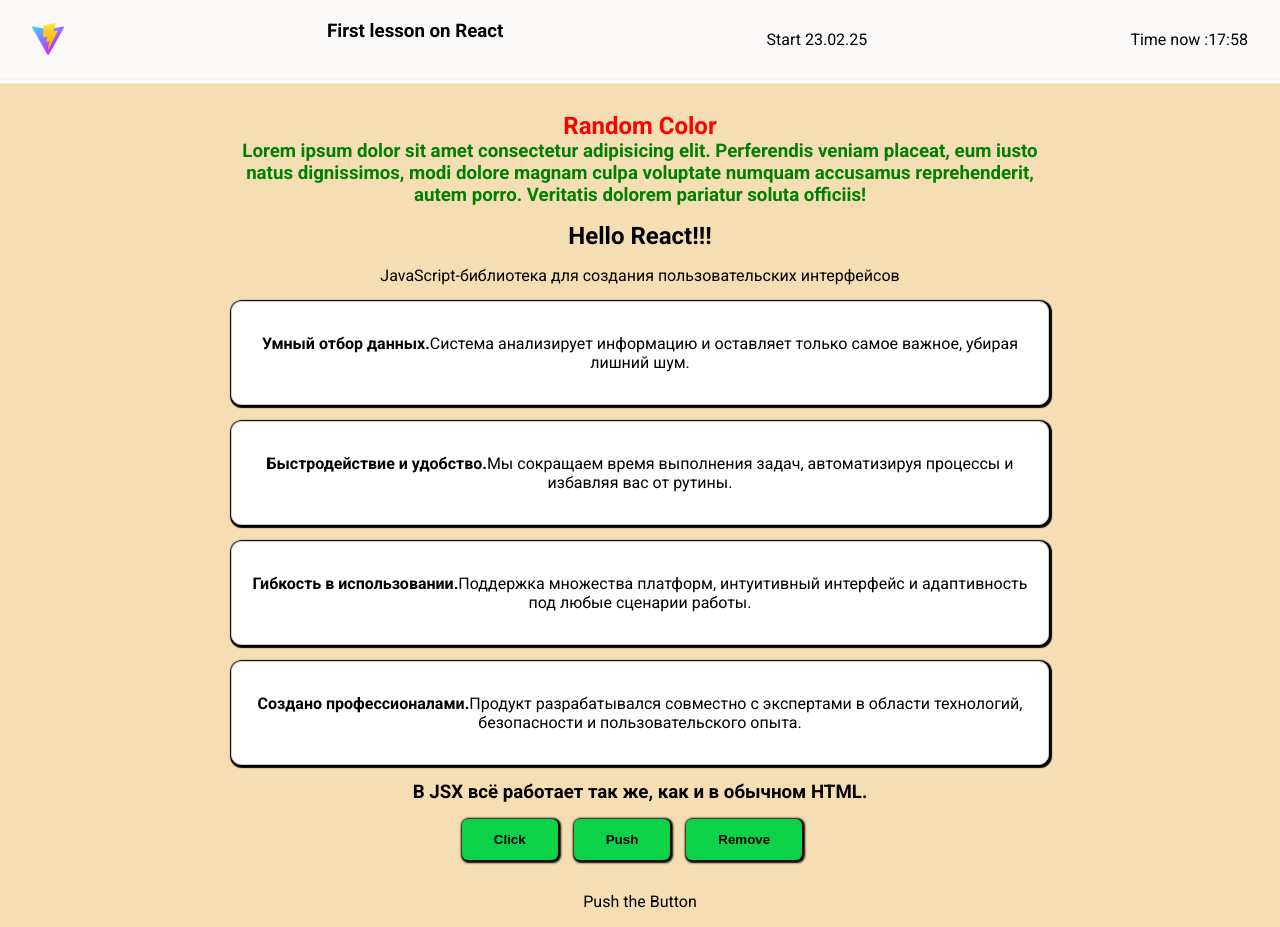
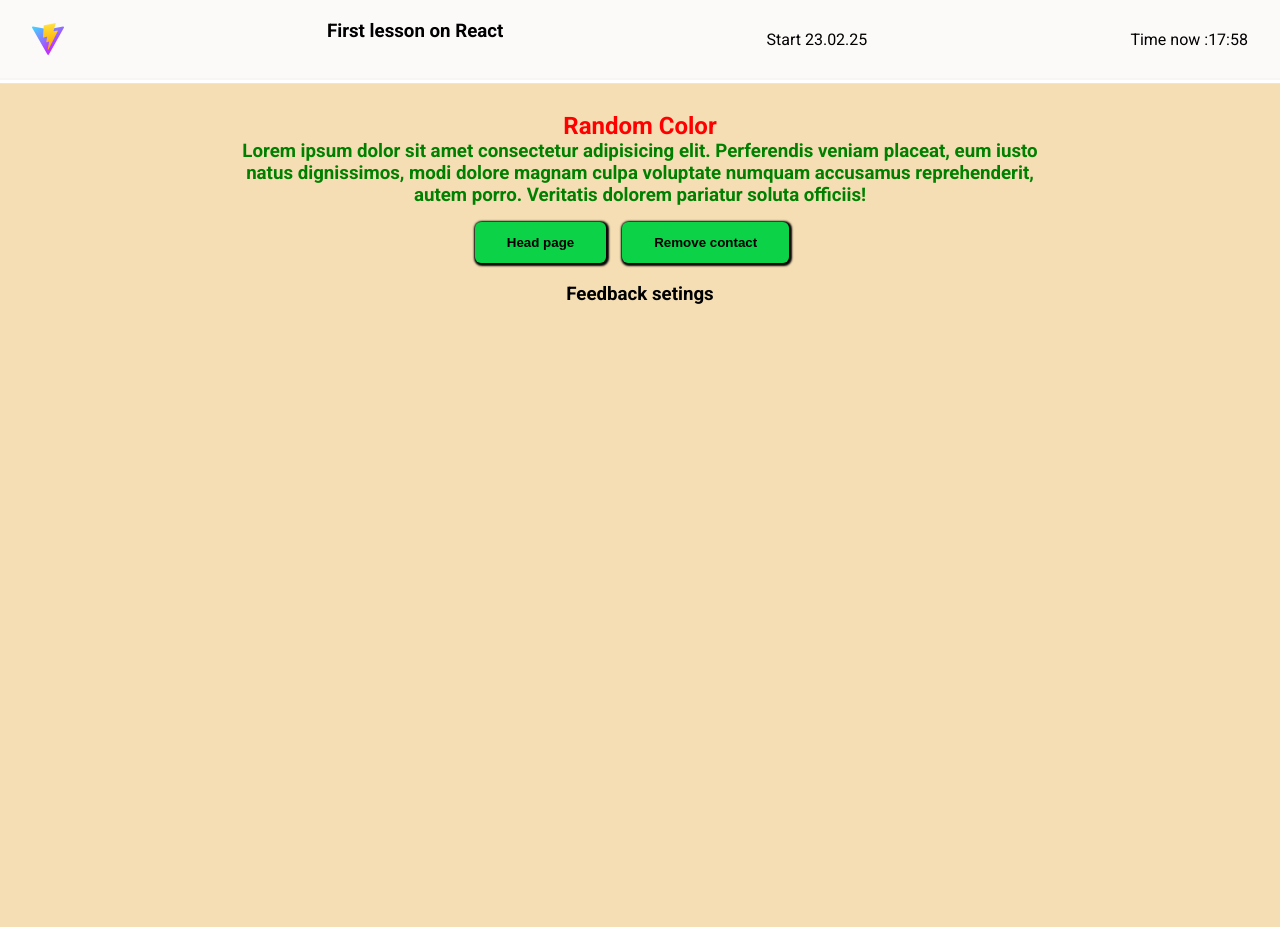
Before and after one commit to romanbarinov84/React-lesson-one, a React (Vite) app: page / in a window 1280 px wide. After the commit the page ends 800 px from the top, so only its background shows below. Built offline with nearby package versions, Linux system fonts and the light colour scheme.

Commit message:
com 2:14

```diff
--- a/src/App.jsx
+++ b/src/App.jsx
@@ -2,17 +2,32 @@
 import GetSection from "./components/section";
 import GetSectionTwo from "./components/GetSectionTwo";
 import IntroSection from "./components/introSection";
+import TabsSection from "./components/tabsSection";
+import FeedBackSection from "./components/feedBackSection";
+import { useState } from "react";
 
 
 function App() {
+  const [tab , setTab]  = useState("feedback")
+
   return (
     <div>
       <Header />
 
       <main>
         <IntroSection/>
-        <GetSection />
-        <GetSectionTwo />
+        <TabsSection active ={tab} onChange={(curent) => setTab(curent)}/>
+
+         {/* Если tab === "main", рендерим два компонента */}
+         {tab === "main" && (
+          <>
+            <GetSection />
+            <GetSectionTwo />
+          </>
+        )}
+       {tab === "feedback" &&  <FeedBackSection/>}
+
+
       </main>
     </div>
   );
--- a/src/components/buttons/Button.css
+++ b/src/components/buttons/Button.css
@@ -9,6 +9,7 @@
     margin-right: 1rem;
     background-color: #0cd248;
     box-shadow: 1px 1px 2px 2px;
+    margin-bottom: 20px;
 }
 
 button:hover{
--- /dev/null
+++ b/src/components/feedBackSection.jsx
@@ -0,0 +1,7 @@
+export default function FeedBackSection(){
+    return(
+        <section>
+            <h3>Feedback setings</h3>
+        </section>
+    )
+}
--- a/src/components/tabsSection.jsx
+++ b/src/components/tabsSection.jsx
@@ -0,0 +1,24 @@
+import Button from "./buttons/Button";
+import { useState } from "react"; // Подключаем useState для управления состоянием
+
+export default function TabsSection() {
+  // Состояние для активной вкладки
+  const [active, setActive] = useState("main");
+
+  // Функция для смены вкладки
+  const onChange = (tab) => {
+    setActive(tab); // Устанавливаем новую активную вкладку
+  };
+
+  return (
+    <section>
+      {/* Условное присваивание класса активности */}
+      <Button isActive={active === "main"} onClick={() => onChange("main")}>
+        Head page
+      </Button>
+      <Button isActive={active === "feedback"} onClick={() => onChange("feedback")}>
+        Remove contact
+      </Button>
+    </section>
+  );
+}
```
